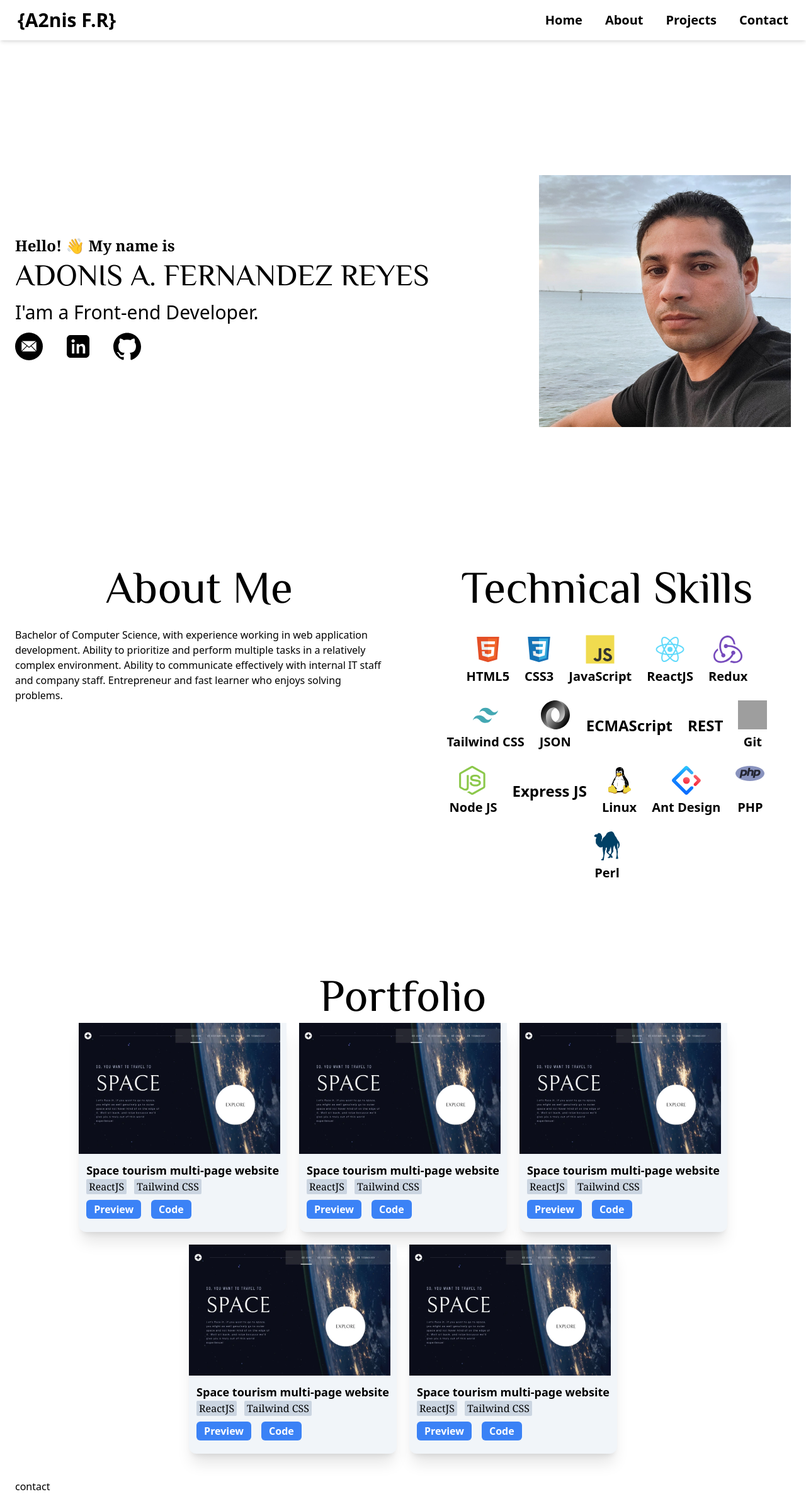
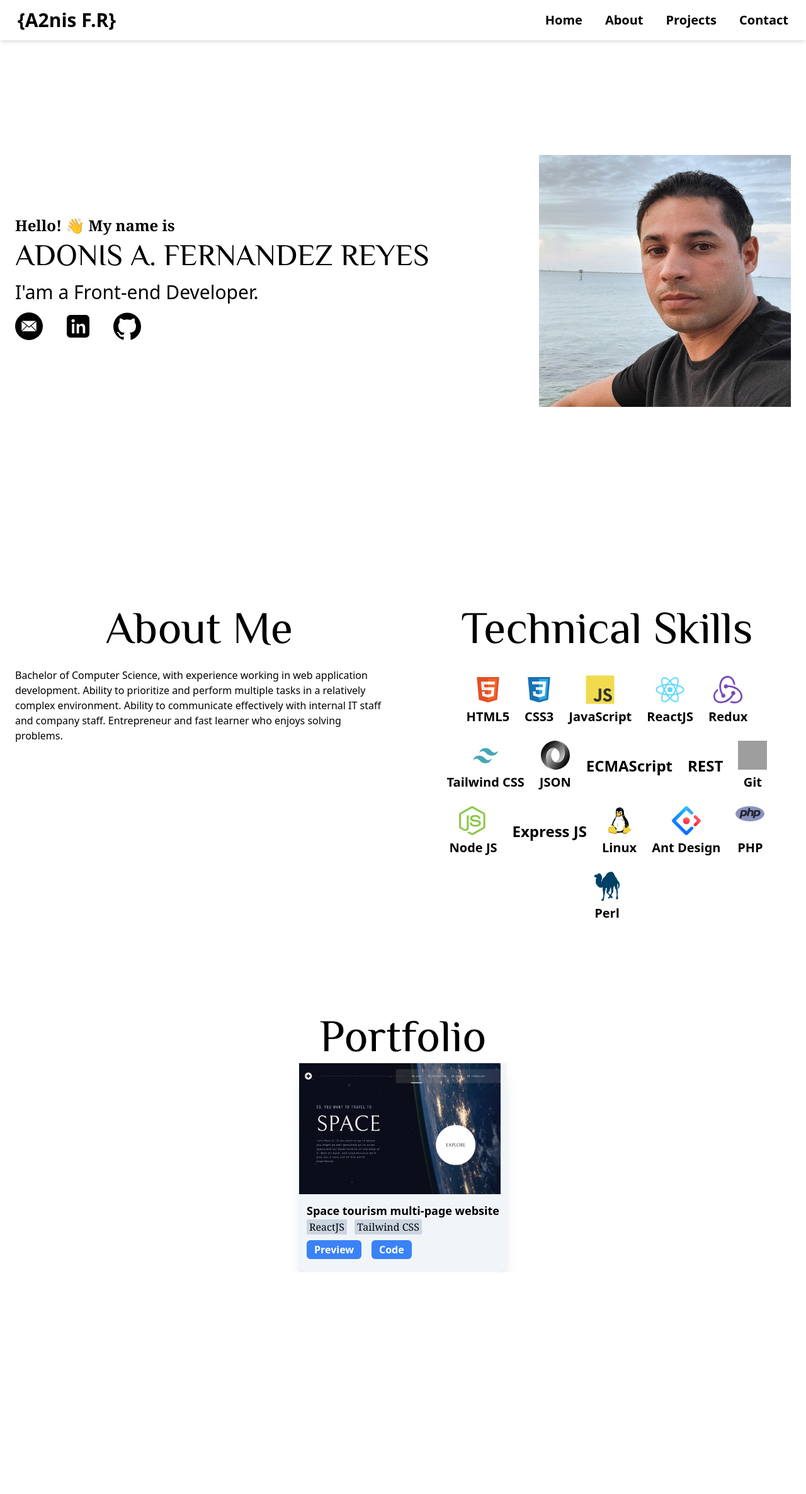
Before and after one commit to adonisfr/portfolio, a Next.js app: page / in a window 1280 px wide. Shown: the whole page at 63% size. After the commit the page ends 2020 px from the top, so only its background shows below. Built offline with nearby package versions, Linux system fonts and the light colour scheme; grey boxes are pictures that could not be loaded.

Commit message:
updated navigation

```diff
--- a/components/about/about.js
+++ b/components/about/about.js
@@ -3,7 +3,7 @@ import skills from "./skills.json";
 
 export default function About() {
   return (
-    <div className="flex flex-col gap-16 lg:flex-row">
+    <div id="about" className="flex flex-col gap-16 pt-32 lg:flex-row">
       <div className="flex flex-col w-full gap-5 lg:w-1/2">
         <h1 className="font-elMessiri text-7xl text-center ">About Me</h1>
         <p>
--- a/components/contact/contact.js
+++ b/components/contact/contact.js
@@ -1,3 +1,3 @@
 export default function Contact() {
-  return <div>contact</div>;
+  return <div></div>;
 }
--- a/components/home/presentation.js
+++ b/components/home/presentation.js
@@ -5,7 +5,10 @@ import linkedin from "./linkedin.svg";
 
 export default function Presentation() {
   return (
-    <div className="flex  flex-col w-full lg:justify-between items-center lg:flex-row  h-full gap-8  pb-5">
+    <div
+      id="home"
+      className="flex flex-col w-full pt-28 lg:justify-between items-center lg:flex-row  h-full gap-8  pb-5"
+    >
       <div className="flex flex-col  gap-3 lg:w-full md:pb-12 pt-5 md:pt-10">
         <h1 className="font-serif font-semibold text-2xl">
           Hello! 👋 My name is
--- a/components/navBar/navBar.js
+++ b/components/navBar/navBar.js
@@ -3,16 +3,16 @@ import Link from "next/link";
 import { useState } from "react";
 
 const links = [
-  { name: "Home", href: "/" },
-  { name: "About", href: "/" },
-  { name: "Projects", href: "/" },
-  { name: "Contact", href: "/" },
+  { name: "Home", href: "#home" },
+  { name: "About", href: "#about" },
+  { name: "Projects", href: "#projects" },
+  { name: "Contact", href: "#contact" },
 ];
 
 export default function NavBar() {
   const [open, setOpen] = useState(false);
   return (
-    <nav className="sticky z-50 h-16 w-full   shadow-md top-0 bg-white">
+    <nav className="fixed z-50 h-16 w-full shadow-md bg-white">
       <div className="h-18 md:h-16 md:flex md:justify-between md:items-center bg-white py-4 px-7 lg:container lg:mx-auto">
         <div className="">
           <span className="font-semibold text-3xl">
--- a/components/projects/projects.js
+++ b/components/projects/projects.js
@@ -2,7 +2,10 @@ import CardProject from "./cardProject";
 import projects from "./projects.json";
 export default function Projects() {
   return (
-    <div className="flex flex-col justify-center items-center pt-20 lg:pt-28">
+    <div
+      id="projects"
+      className="flex flex-col justify-center items-center pt-20 lg:pt-28"
+    >
       <h1 className="font-elMessiri text-7xl ">Portfolio</h1>
       <div className="flex flex-col md:flex-row flex-wrap justify-center w-full gap-5 ">
         {projects.map((p) => (
--- a/components/projects/projects.json
+++ b/components/projects/projects.json
@@ -1,32 +1,4 @@
 [
-    {
-        "name":"Space tourism multi-page website",
-        "code":"",
-        "preview":"",
-        "tags":["ReactJS", "Tailwind CSS"],
-        "image":"/images/Space-tourism-challenge-solution.png"
-    },
-    {
-        "name":"Space tourism multi-page website",
-        "code":"",
-        "preview":"",
-        "tags":["ReactJS", "Tailwind CSS"],
-        "image":"/images/Space-tourism-challenge-solution.png"
-    },
-    {
-        "name":"Space tourism multi-page website",
-        "code":"",
-        "preview":"",
-        "tags":["ReactJS", "Tailwind CSS"],
-        "image":"/images/Space-tourism-challenge-solution.png"
-    },
-    {
-        "name":"Space tourism multi-page website",
-        "code":"",
-        "preview":"",
-        "tags":["ReactJS", "Tailwind CSS"],
-        "image":"/images/Space-tourism-challenge-solution.png"
-    },
     {
         "name":"Space tourism multi-page website",
         "code":"",
--- a/pages/index.js
+++ b/pages/index.js
@@ -7,14 +7,14 @@ import Projects from "../components/projects/projects";
 
 export default function Home() {
   return (
-    <div className="">
+    <div className="relative">
       <Head>
         <title>Portfolio</title>
         <meta name="description" content="Profesional portfolio" />
         <link rel="icon" href="/favicon.ico" />
       </Head>
       <NavBar />
-      <main className=" px-6 h-screen pt-12 lg:container mx-auto space-y-10">
+      <main className="scroll-smooth  px-6 h-screen lg:container mx-auto space-y-10">
         <Presentation />
         <About />
         <Projects />
```
